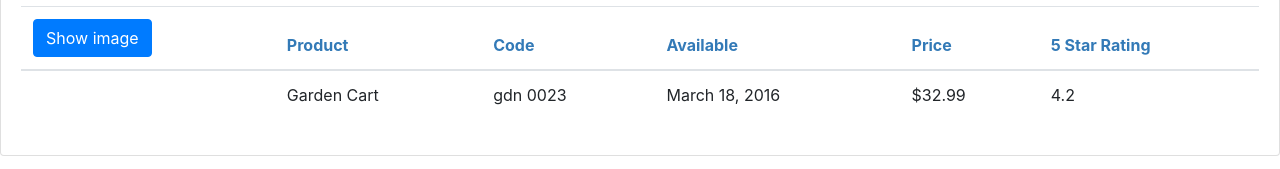
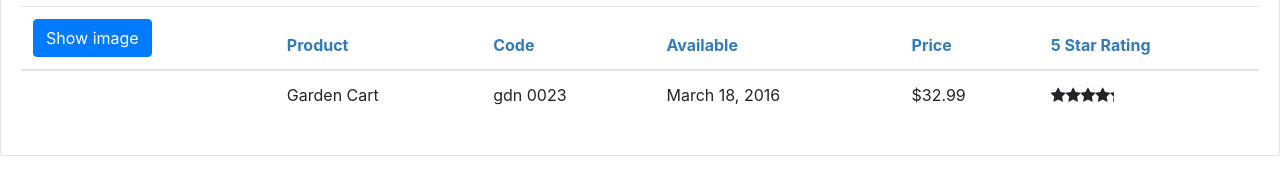
Before and after one commit to userradu/angular-getting-started, an Angular app: page / in a window 1280 px wide. Shown: the part 187-356 px from the top of the page. Built offline with nearby package versions, Linux system fonts and the light colour scheme.

Commit message:
Add the star component

```diff
--- a/src/app/app.module.ts
+++ b/src/app/app.module.ts
@@ -6,12 +6,14 @@
 import { AppComponent } from './app.component';
 import { ProductListComponent } from './products/product-list.component';
 import { ConvertToSpacesPipe } from './shared/convert-to-spaces.pipe';
+import { StarComponent } from './shared/star.component';
 
 @NgModule({
   declarations: [
     AppComponent,
     ProductListComponent,
-    ConvertToSpacesPipe
+    ConvertToSpacesPipe,
+    StarComponent
   ],
   imports: [
     BrowserModule,
--- a/src/app/products/product-list.component.html
+++ b/src/app/products/product-list.component.html
@@ -45,7 +45,10 @@
                         <td>{{ product.productCode | lowercase | convertToSpaces:'-'}}</td>
                         <td>{{ product.releaseDate }}</td>
                         <td>{{ product.price | currency:'USD':'symbol':'1.2-2' }}</td>
-                        <td>{{ product.starRating }}</td>
+                        <td>
+                            <pm-star [rating]='product.starRating'
+                                    (ratingClicked)="onRatingClicked($event)"></pm-star>
+                        </td>
                     </tr>
                 </tbody>
             </table>
--- a/src/app/products/product-list.component.ts
+++ b/src/app/products/product-list.component.ts
@@ -62,6 +62,10 @@
         this.listFilter = 'cart';
     }
 
+    onRatingClicked(message: string): void {
+        this.pageTitle = 'Product List: ' + message;
+    }
+
     performFilter(filterBy: string): IProduct[] {
         filterBy = filterBy.toLocaleLowerCase();
         return this.products.filter((product: IProduct) =>
--- /dev/null
+++ b/src/app/shared/star.component.css
@@ -0,0 +1,7 @@
+.crop {
+    overflow: hidden;
+}
+
+div {
+    cursor: pointer;
+}
--- /dev/null
+++ b/src/app/shared/star.component.html
@@ -0,0 +1,12 @@
+<div class="crop"
+        [style.width.px]="starWidth"
+        [title]="rating"
+        (click)="onClick()">
+    <div style="width: 75px">
+        <span class="fa fa-star"></span>
+        <span class="fa fa-star"></span>
+        <span class="fa fa-star"></span>
+        <span class="fa fa-star"></span>
+        <span class="fa fa-star"></span>
+    </div>
+</div>
--- /dev/null
+++ b/src/app/shared/star.component.ts
@@ -0,0 +1,21 @@
+import { Component, OnChanges, Input, EventEmitter, Output } from '@angular/core';
+
+@Component({
+    selector: 'pm-star',
+    templateUrl: './star.component.html',
+    styleUrls: ['./star.component.css']
+})
+
+export class StarComponent implements OnChanges {
+    @Input() rating: number;
+    starWidth: number;
+    @Output() ratingClicked: EventEmitter<string> = new EventEmitter<string>();
+
+    ngOnChanges(): void {
+        this.starWidth = this.rating * 75 / 5;
+    }
+
+    onClick(): void {
+        this.ratingClicked.emit(`The rating ${this.rating} was clicked!`);
+    }
+}
```
